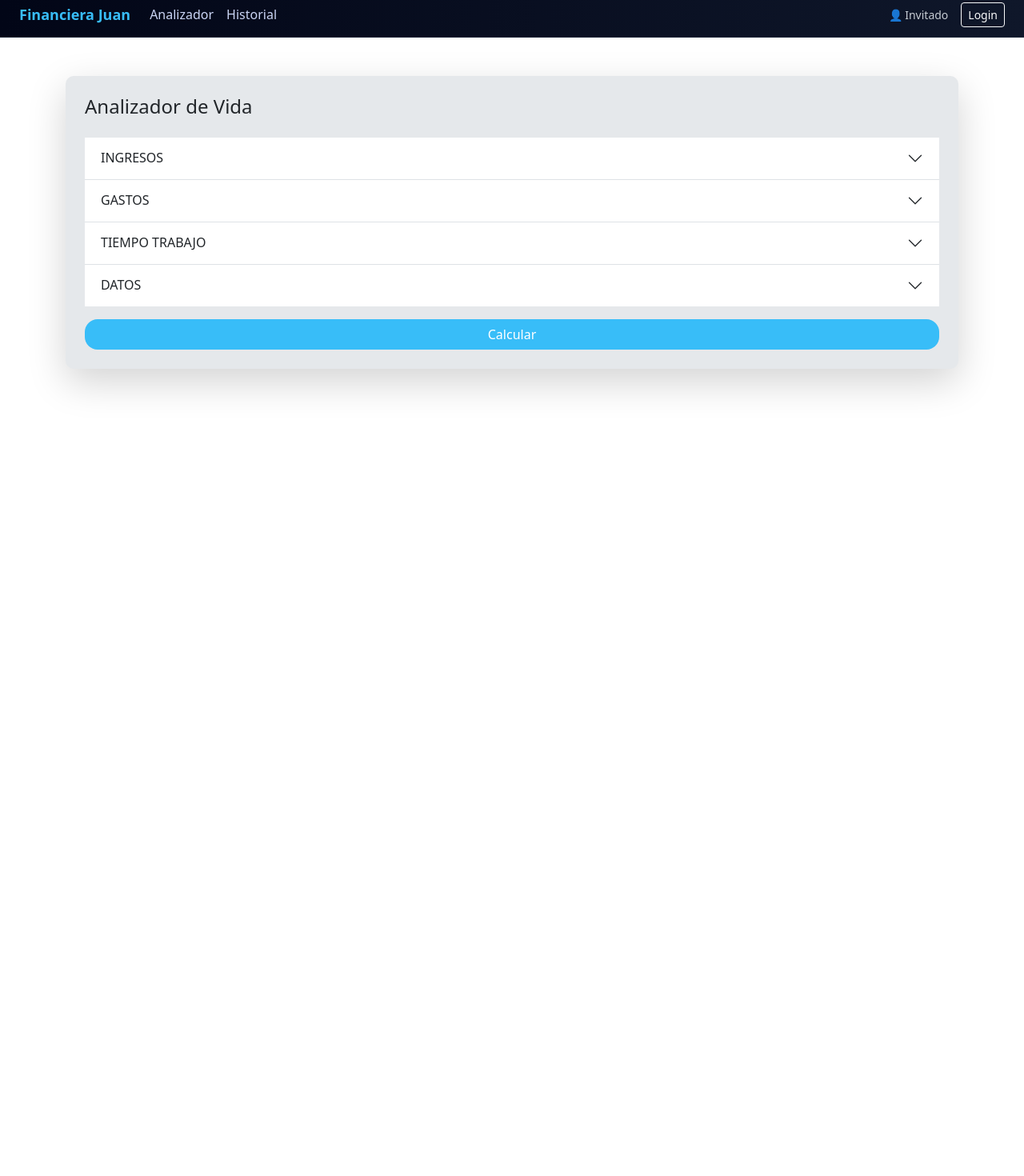
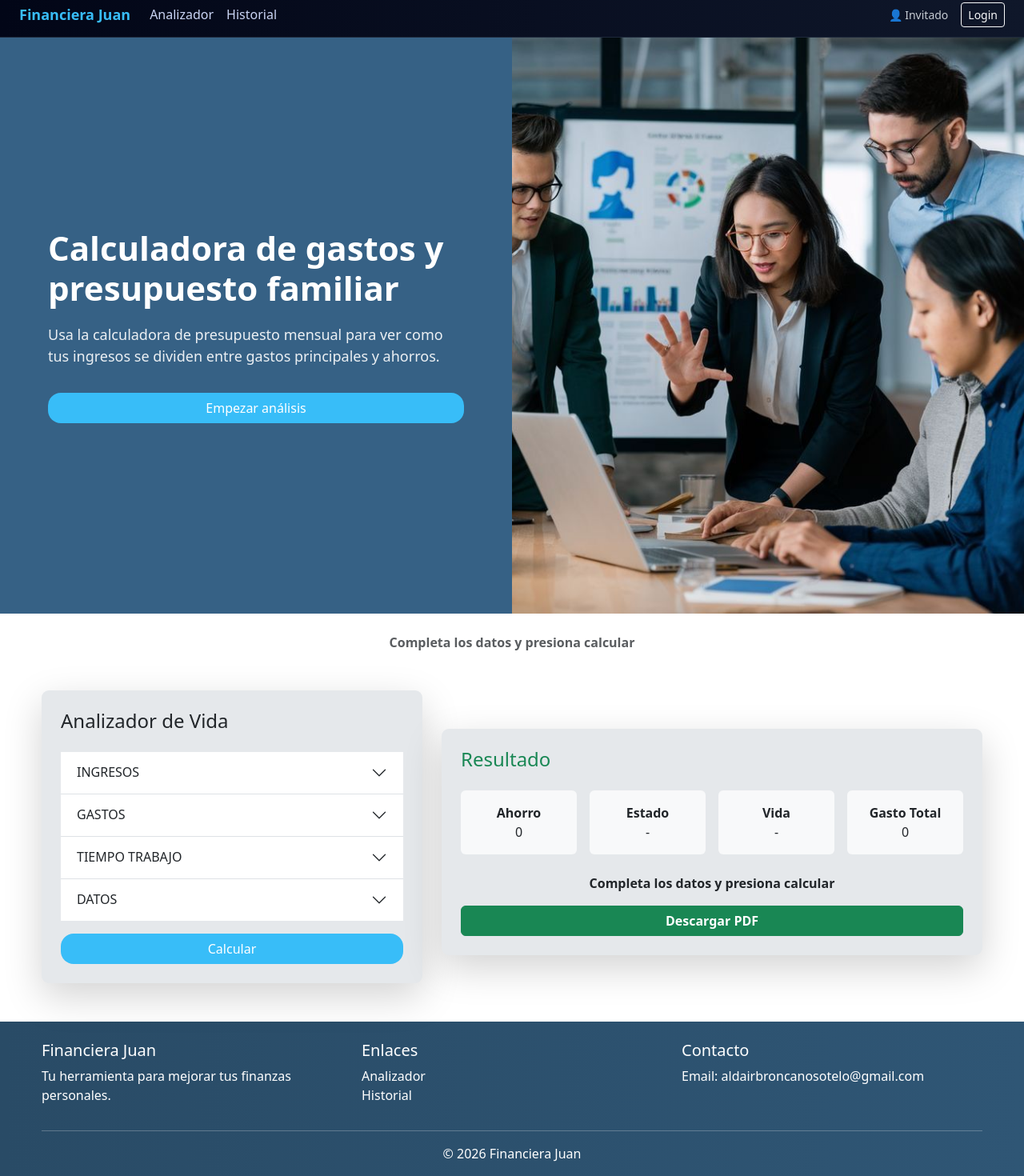
Before and after one commit to AldairBroncano/FinancieraJuan, an Angular app in the folder FinancieraJuan_Frontend/: page / in a window 1280 px wide. Shown: the part 10-1480 px from the top of the page at 80% size. Before the commit the page ends 800 px from the top, so only its background shows below. Built offline with nearby package versions, Linux system fonts and the light colour scheme.

Commit message:
Frontend: se agrego img y texto + footer/ se elimino en ngif de resultado

```diff
--- a/FinancieraJuan_Frontend/src/app/pages/analisis/analisis.css
+++ b/FinancieraJuan_Frontend/src/app/pages/analisis/analisis.css
@@ -1,6 +1,10 @@
 body {
   background: white;
   min-height: 100vh;
+}
+
+.container {
+  max-width: 1200px;
 }
 
 /* NAVBAR */
@@ -21,6 +25,48 @@ body {
   transition: 0.2s;
 }
 
+.hero-container {
+  display: flex;
+  height: 90vh;
+}
+
+/* IZQUIERDA */
+.hero-left {
+  width: 50%;
+  background: #366185;
+  color: white;
+  display: flex;
+  flex-direction: column;
+  justify-content: center;
+  padding: 60px;
+}
+
+.hero-left h1 {
+  font-size: 42px;
+  font-weight: bold;
+  margin-bottom: 20px;
+}
+
+.hero-left p {
+  font-size: 18px;
+  opacity: 0.9;
+}
+
+/* DERECHA */
+.hero-right {
+  width: 50%;
+}
+
+.hero-right img {
+  width: 100%;
+  height: 100%;
+  object-fit: cover;
+}
+
+.row {
+  align-items: flex-start;
+}
+
 .nav-link:hover {
   color: #38bdf8 !important;
 }
@@ -32,8 +78,11 @@ body {
 }
 
 .card {
-  border-radius: 10px;
+  border-radius: 9px;
   background: #e5e8eb;
+}
+
+.I {
 }
 
 input,
@@ -61,3 +110,15 @@ button:hover {
   color: #38bdf8;
   border-color: #38bdf8;
 }
+
+footer {
+  background: linear-gradient(90deg, #294b66, #2f5675);
+}
+
+footer a {
+  text-decoration: none;
+}
+
+footer a:hover {
+  color: #38bdf8;
+}
--- a/FinancieraJuan_Frontend/src/app/pages/analisis/analisis.html
+++ b/FinancieraJuan_Frontend/src/app/pages/analisis/analisis.html
@@ -22,7 +22,31 @@
   </div>
 </nav>
 
-<div class="container mt-5">
+<div class="hero-container">
+  <div class="hero-left">
+    <h1>Calculadora de gastos y presupuesto familiar</h1>
+
+    <p>
+      Usa la calculadora de presupuesto mensual para ver como tus ingresos se dividen entre gastos
+      principales y ahorros.
+    </p>
+
+    <button class="btn btn-custom mt-3" (click)="irAnalizador()">Empezar análisis</button>
+  </div>
+
+  <div class="hero-right">
+    <img src="img2.jpg" alt="finanzas" />
+  </div>
+</div>
+
+<p class="mt-4 text-center fw-semibold text-muted">
+  {{ resultado.mensajePrincipal }}
+</p>
+
+<div id="analizador" class="container mt-5">
+  <div class="row">
+    <!-- IZQUIERDA (FORMULARIO) -->
+    <div class="col-md-5">
       <div class="card shadow-lg border-0 p-4">
         <h4 class="mb-4 text-dark">Analizador de Vida</h4>
 
@@ -257,9 +281,13 @@
 
         <button type="button" class="btn btn-custom mt-3" (click)="calcular()">Calcular</button>
       </div>
+    </div>
 
+    <!-- DERECHA-->
+
+    <div class="col-md-7">
       <!-- RESULTADO -->
-  <div *ngIf="resultado" class="card mt-5 shadow-lg border-0 p-4">
+      <div class="card mt-5 shadow-lg border-0 p-4">
         <h4 class="mb-4 text-success">Resultado</h4>
 
         <div class="row text-center g-3">
@@ -296,6 +324,41 @@
           {{ resultado.mensajePrincipal }}
         </p>
 
-    <button class="btn btn-success w-100 fw-bold" (click)="descargarPDF()">Descargar PDF</button>
+        <button class="btn btn-success w-100 fw-bold" (click)="descargarPDF()">
+          Descargar PDF
+        </button>
       </div>
     </div>
+  </div>
+</div>
+
+<footer class="text-white pt-4 mt-5">
+  <div class="container">
+    <div class="row">
+      <!-- Empresa -->
+      <div class="col-md-4">
+        <h5>Financiera Juan</h5>
+        <p>Tu herramienta para mejorar tus finanzas personales.</p>
+      </div>
+
+      <!-- Links -->
+      <div class="col-md-4">
+        <h5>Enlaces</h5>
+        <ul class="list-unstyled">
+          <li><a href="#" class="text-white">Analizador</a></li>
+          <li><a href="#" class="text-white">Historial</a></li>
+        </ul>
+      </div>
+
+      <!-- Contacto -->
+      <div class="col-md-4">
+        <h5>Contacto</h5>
+        <p>Email: aldairbroncanosotelo@gmail.com</p>
+      </div>
+    </div>
+
+    <hr class="bg-light" />
+
+    <div class="text-center pb-3">© 2026 Financiera Juan</div>
+  </div>
+</footer>
--- a/FinancieraJuan_Frontend/src/app/pages/analisis/analisisComponent.ts
+++ b/FinancieraJuan_Frontend/src/app/pages/analisis/analisisComponent.ts
@@ -37,7 +37,14 @@ export class AnalisisComponent {
     mesesObjetivoDeuda: null,
   };
 
-  resultado: any;
+  resultado = {
+    ahorroMensual: 0,
+    estadoFinanciero: '-',
+    estadoVida: '-',
+    gastoTotal: 0,
+    mensajePrincipal: 'Completa los datos y presiona calcular',
+  };
+
   intentoEnviar = false;
 
   constructor(private service: AnalisisService) {}
@@ -95,6 +102,13 @@ export class AnalisisComponent {
     });
   }
 
+  irAnalizador() {
+    const seccion = document.getElementById('analizador');
+    if (seccion) {
+      seccion.scrollIntoView({ behavior: 'smooth' });
+    }
+  }
+
   descargarPDF() {
     const DATA: any = document.querySelector('.resultado');
 
```
Also changed, not shown: FinancieraJuan_Frontend/public/img1.jpg (added), FinancieraJuan_Frontend/public/img2.jpg (added). Lines whose indentation alone changed are shown as unchanged.
